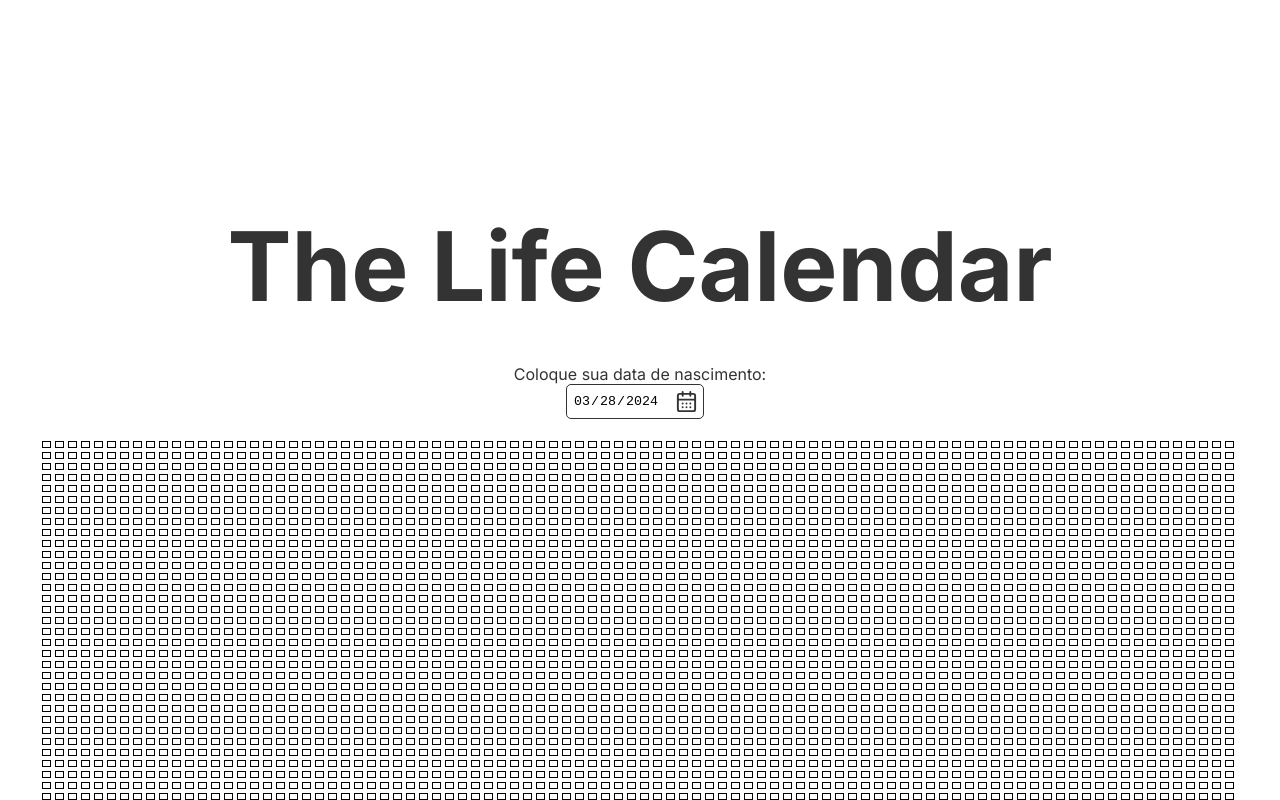
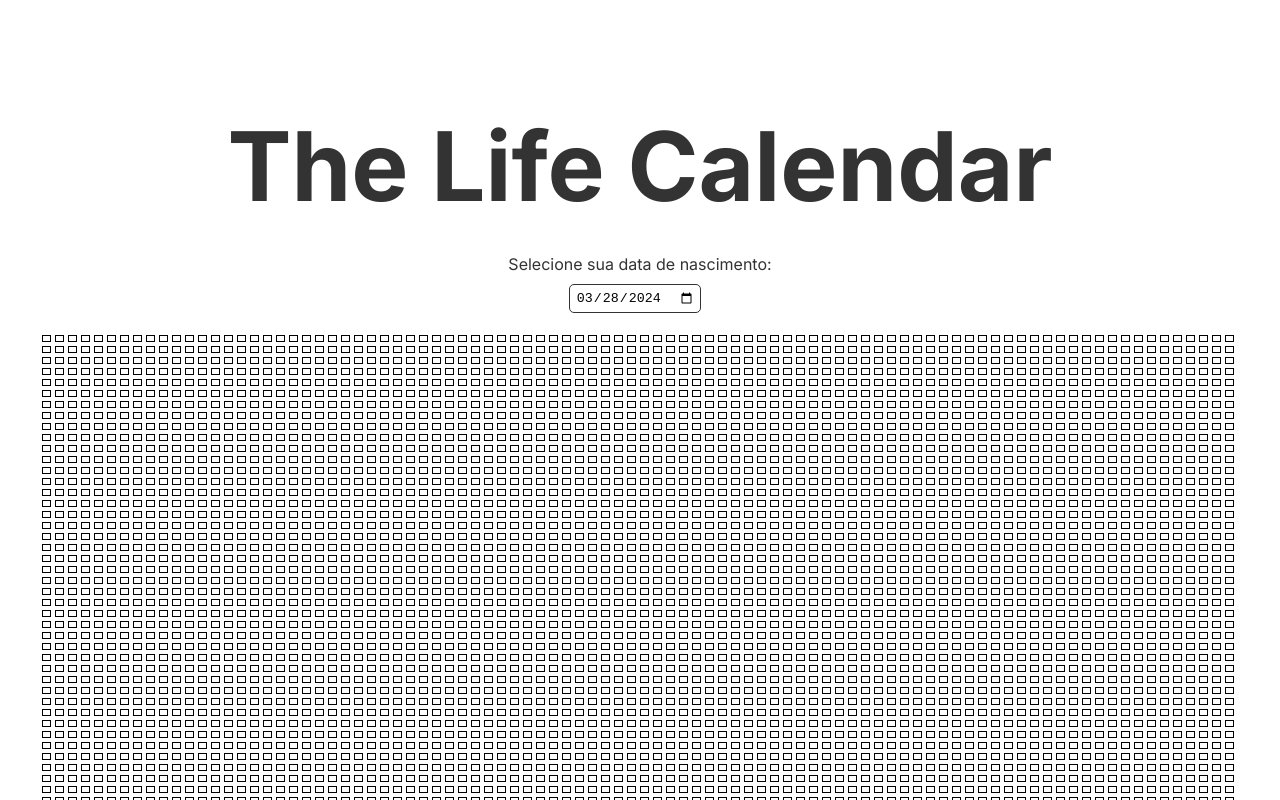
Before and after one commit to flaitt/life-calendar, a Next.js app: page / in a window 1280 px wide. Shown: the top 800 px of the page. Built offline with nearby package versions, Linux system fonts and the light colour scheme.

Commit message:
add: use native calendar only

```diff
--- a/src/components/MainComponent/index.tsx
+++ b/src/components/MainComponent/index.tsx
@@ -5,6 +5,7 @@ import {
   BirthDayInputWrapper,
   BirthDayWrapper,
   CalendarComponent,
+  CalendarWrapper,
   Container,
   Content,
   Title,
@@ -58,7 +59,7 @@ export default function MainComponent() {
     <Container>
       <Title>The Life Calendar</Title>
       <BirthDayWrapper>
-        <div>Coloque sua data de nascimento:</div>
+        <div>Selecione sua data de nascimento:</div>
         <BirthDayInputWrapper>
           <BirthDayInput
             type="date"
@@ -67,13 +68,13 @@ export default function MainComponent() {
               handleChangeTypeDate(new Date(event.target.value))
             }
           />
-          <LuCalendarDays
+          {/* <LuCalendarDays
             onClick={() => setShowCalendar(!showCalendar)}
             size={23}
-          />
-          <CalendarComponent>
+          /> */}
+          {/* <CalendarComponent>
             {showCalendar && (
-              <div>
+              <CalendarWrapper>
                 <CgCloseO
                   onClick={() => setShowCalendar(!showCalendar)}
                   size={23}
@@ -83,9 +84,9 @@ export default function MainComponent() {
                   onChange={(event) => handleChangeDate(event)}
                   value={date}
                 />
-              </div>
+              </CalendarWrapper>
             )}
-          </CalendarComponent>
+          </CalendarComponent> */}
         </BirthDayInputWrapper>
       </BirthDayWrapper>
       <Content>
--- a/src/components/MainComponent/styles.ts
+++ b/src/components/MainComponent/styles.ts
@@ -32,14 +32,14 @@ export const Week = styled.div<{ painted?: boolean }>`
 `;
 
 export const Title = styled.div`
-  margin-top: 200px;
+  margin-top: 100px;
   font-size: 96px;
   margin-bottom: 20px;
   font-weight: bold;
   color: #333;
   @media screen and (max-width: 1200px) {
-   font-size: 24px;
-   margin-top: 10px;
+    font-size: 24px;
+    margin-top: 10px;
   }
 `;
 
@@ -47,7 +47,7 @@ export const BirthDayWrapper = styled.div`
   display: flex;
   flex-direction: column;
   align-items: center;
-  margin-top: 20px;
+  margin-top: 10px;
   margin-bottom: 20px;
 `;
 export const BirthDayInputWrapper = styled.div`
@@ -57,22 +57,18 @@ export const BirthDayInputWrapper = styled.div`
   border: 1px solid #333;
   border-radius: 5px;
   margin-right: 10px;
+  margin-top: 10px;
 `;
 export const BirthDayInput = styled.input`
   border: none;
-  &::-webkit-calendar-picker-indicator {
-    display: none;
-    -webkit-appearance: none;
-  }
-
-  /* Opcional: Remover a seta no seletor de data */
   &::-webkit-inner-spin-button {
     display: none;
     -webkit-appearance: none;
-  }
+  } */
   &:focus {
     outline: none;
-}
+  }
+  outline: 0;
 `;
 
 export const CalendarComponent = styled.div`
@@ -81,6 +77,12 @@ export const CalendarComponent = styled.div`
   margin-top: 23px;
   @media screen and (max-width: 1200px) {
     margin-left: -105px;
-  /* margin-top: 33px; */
+    /* margin-top: 33px; */
   }
 `;
+
+export const CalendarWrapper = styled.div`
+  @supports (-webkit-touch-callout: none) {
+    display: none;
+  }
+`;
```
